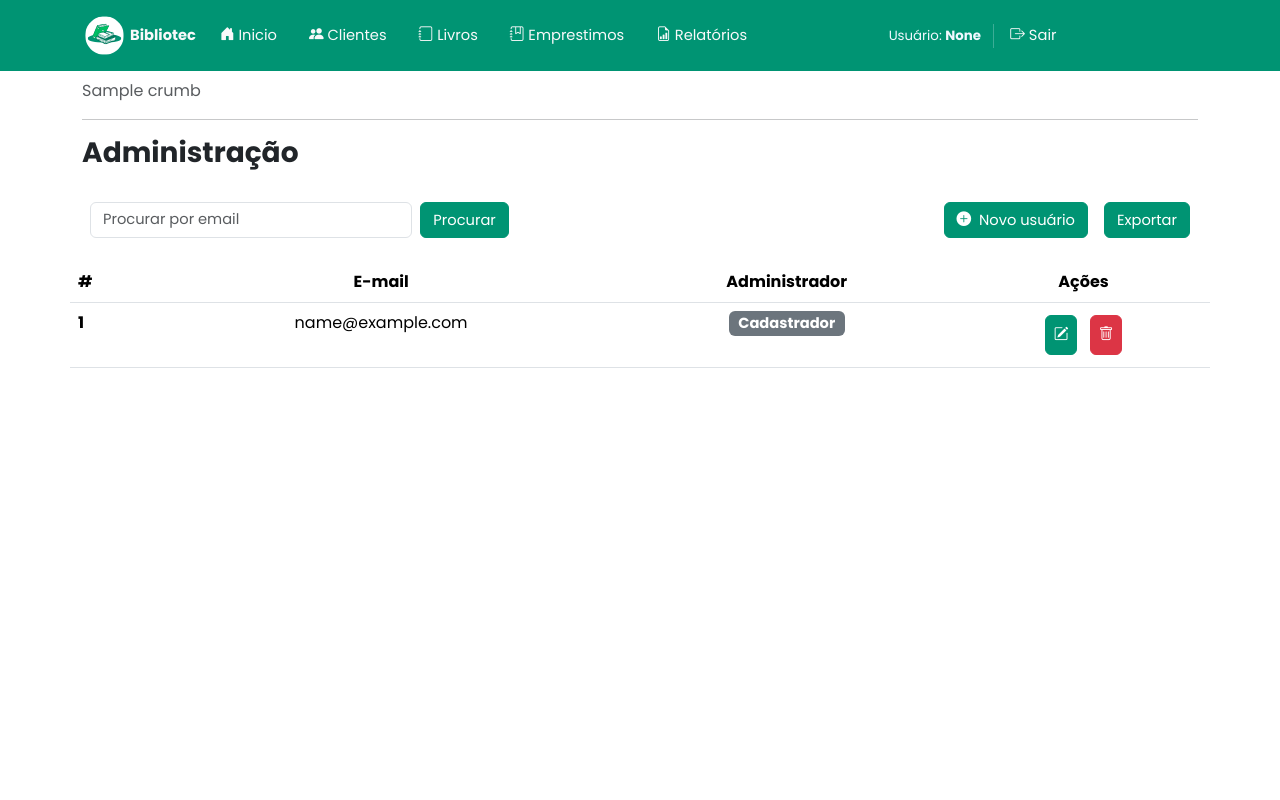
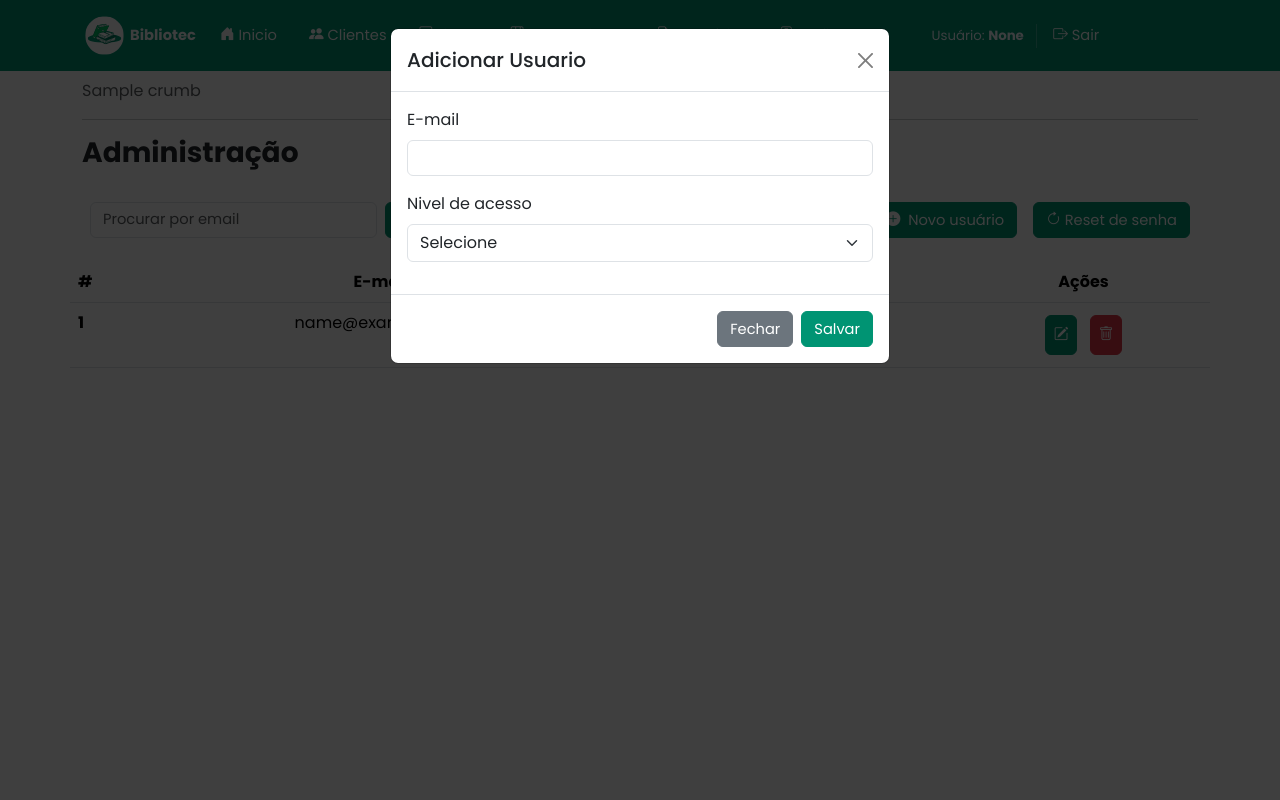
Before and after one commit to peregrinno/Bibliotec, a Flask app: template templates/admin/admin.html in a window 1280 px wide, after a click on "Novo usuário". Run offline with Flask 3, Linux system fonts and the light colour scheme; the template is opened without the code that fills it: most values are stand-ins (such as "Sample title", 1, 10 or a date in 2020); some web fonts are replaced.

```diff
--- a/app.py
+++ b/app.py
@@ -153,9 +153,37 @@ def index():
     breadcrumbs = generate_breadcrumbs([{'title': 'Inicio', 'url': url_for('index')}])
     return render_template('index.html', breadcrumbs=breadcrumbs, context=context)
 
-@app.route('/administracao', methods=['GET'])
+@app.route('/administracao', methods=['GET', 'POST'])
 @login_required
 def administracao():
+    if request.method == 'POST':
+        usuario_id = request.form.get('id')
+        email = request.form.get('email')
+        nivel_de_acesso = request.form.get('nivel_de_acesso')
+
+        if not email or not nivel_de_acesso:
+            flash('Todos os campos são obrigatórios!', 'danger')
+            return redirect(url_for('administracao'))
+
+        if usuario_id:
+            usuario = Usuario.query.get(usuario_id)
+            if usuario:
+                usuario.email = email
+                usuario.e_administrador = True if nivel_de_acesso == '1' else False
+                db.session.commit()
+                flash('Usuário atualizado com sucesso!', 'success')
+                return redirect(url_for('administracao'))
+        else:
+            novo_usuario = Usuario(
+                email=email,
+                e_administrador=True if nivel_de_acesso == '1' else False,
+                password='bibliotec'
+            )
+            db.session.add(novo_usuario)
+            db.session.commit()
+            flash('Usuário adicionado com sucesso, senha padrão bibliotec adcionada, usuario deve resetar senha para usar o sistema!', 'success')
+            return redirect(url_for('administracao'))
+
 
     search_query = request.args.get('search')
     if search_query:
@@ -177,6 +205,65 @@ def administracao():
 
     return render_template('admin/admin.html', breadcrumbs=breadcrumbs, context=context)
 
+@app.route('/excluir_usuario', methods=['POST'])
+@login_required
+def excluir_usuario():
+    usuario_id = request.form.get('id')
+
+    usuario = Usuario.query.get(usuario_id)
+    if usuario:
+        user_email = request.cookies.get('user_email')
+        if user_email == usuario.email:
+            flash('Usuário não pode apagar a propria conta!', 'danger')
+        else:
+            db.session.delete(usuario)
+            db.session.commit()
+            flash('Usuário excluído com sucesso!', 'success')
+    else:
+        flash('Usuário não encontrado!', 'danger')
+
+    return redirect(url_for('administracao'))
+
+@app.route('/resetSenhaAdmin', methods=['GET','POST'])
+@login_required
+def resetSenhaAdmin():
+    if request.method == 'POST':
+        user_id = request.form.get('email')
+        nova_senha = request.form.get('nova_senha')
+
+        user_id_logged = request.cookies.get('user_id')
+
+        usuario = Usuario.query.filter_by(id=user_id).first() #Procura um usuario com o ID
+        if usuario: #Se existir, realiza reset
+            usuario.reset_password(nova_senha) # Chama metodo de reset e senha
+            db.session.commit() #Confirma transação
+
+            if usuario.id == int(user_id_logged): #Se o usuario for igual ao que esta logado, realiza logout para acessar com novas credenciais
+                flash('Senha atualizada com sucesso! Acesse com as novas credenciais.', 'success')
+                return redirect(url_for('logout'))
+            else:
+                #Senão. retorna para a pagina de reset de senha
+                flash('Senha atualizada com sucesso!', 'success')
+                return redirect(url_for('resetSenhaAdmin'))
+
+        else:
+            flash('Usuário não encontrado', 'danger')
+            return redirect(url_for('resetSenhaAdmin'))
+
+    usuarios = Usuario.query.all()
+
+    context = {
+        'usuarios': usuarios,
+    }
+
+    breadcrumbs = generate_breadcrumbs([
+        {'title': 'Inicio', 'url': url_for('index')},
+        {'title': 'Administração', 'url': url_for('administracao')},
+        {'title': 'Redefinição de senha', 'url': url_for('resetSenhaAdmin')}
+    ])
+
+
+    return render_template('admin/resetSenha.html', context=context, breadcrumbs=breadcrumbs)
 
 # Rotas de cliente
 @app.route('/clientes', methods=['GET', 'POST'])
@@ -221,14 +308,10 @@ def clientes():
         {'title': 'Inicio', 'url': url_for('index')},
         {'title': 'Clientes', 'url': url_for('clientes')},
     ])
-    usuario = Usuario.query.filter_by(id=request.cookies.get('user_id')).first()
-
-    e_admin = usuario.e_administrador
 
     context = {
         'clientes': clientes,
         'search_query': search_query if search_query else '',
-        'e_admin': e_admin,
     }
 
     return render_template('clientes/clientes.html', context=context, breadcrumbs=breadcrumbs)
@@ -247,6 +330,7 @@ def excluir_cliente():
 
     return redirect(url_for('clientes'))
 
+# Rotas de livros
 @app.route('/livros', methods=['GET', 'POST'])
 @login_required
 def livros():
@@ -339,6 +423,7 @@ def adicionar_genero():
     flash('Gênero adicionado com sucesso!', 'success')
     return redirect(url_for('livros'))
 
+# Rotas de emprestimos
 @app.route('/emprestimos', methods=['GET', 'POST'])
 @login_required
 def emprestimos():
@@ -445,6 +530,7 @@ def devolucao():
 
     return redirect(url_for('emprestimos'))
 
+# Rotas de dashboard
 @app.route('/emprestimos_mensal', methods=['GET'])
 @login_required
 def emprestimos_mensal():
@@ -469,6 +555,34 @@ def generos_emprestados():
     result = {nome: count for nome, count in generos}
     return jsonify(result)
 
+@app.route('/perfilUsuario', methods=['GET', 'POST'])
+@login_required
+def perfilUsuario():
+    user_email = request.cookies.get('user_email')
+    usuario = Usuario.query.filter_by(email=user_email).first()
+
+    if request.method == 'POST':
+        nova_senha = request.form.get('nova_senha')
+
+        # Realiza reset
+        usuario.reset_password(nova_senha) # Chama metodo de reset e senha
+        db.session.commit() #Confirma transação
+
+        flash('Senha atualizada com sucesso! Acesse com as novas credenciais.', 'success')
+        return redirect(url_for('logout'))
+
+    context = {
+        'usuario': usuario,
+    }
+
+    breadcrumbs = generate_breadcrumbs([
+        {'title': 'Inicio', 'url': url_for('index')},
+        {'title': 'Perfil', 'url': url_for('perfilUsuario')}
+    ])
+
+
+    return render_template('usuario/perfilUsuario.html', context=context, breadcrumbs=breadcrumbs)
+
 
 if __name__ == '__main__':
     #run_migrations()
--- a/models.py
+++ b/models.py
@@ -20,6 +20,9 @@ class Usuario(db.Model):
         self.email = email
         self.set_password(password)
         self.e_administrador = e_administrador
+
+    def reset_password(self, new_password):
+        self.set_password(new_password)
 
     def set_password(self, password):
         self.password = generate_password_hash(password)
--- a/templates/admin/admin.html
+++ b/templates/admin/admin.html
@@ -20,15 +20,15 @@ Administração
             </form>
         </div>
         <div class="p-2">
-            <button class="btn btn-primary" data-bs-toggle="modal" data-bs-target="#ModalNovoLivro">
+            <button class="btn btn-primary" data-bs-toggle="modal" data-bs-target="#ModalNovoUsuario">
                 <i class="bi bi-plus-circle-fill"></i>&nbsp;
                 Novo usuário
             </button>
         </div>
         <div class="p-2">
-            <button class="btn btn-primary">
-                Exportar
-            </button>
+            <a class="btn btn-primary" href="{{ url_for('resetSenhaAdmin') }}"><i class="bi bi-arrow-clockwise"></i>
+                Reset de senha
+            </a>
         </div>
     </div>
     <div class="row">
@@ -57,7 +57,7 @@ Administração
                     <td class="text-center">
                         <button type="button" class="btn btn-primary p-2 m-1" data-bs-toggle="modal"
                             data-bs-target="#ModalNovoUsuario" data-id="{{ u.id }}"
-                            data-isbn="{{ u.email }}" data-titulo="{{ u.e_adminitrador|string }}">
+                            data-email="{{ u.email }}" data-acesso="{% if u.e_administrador == True %}1{% else %}0{% endif %}">
                             <i class="bi bi-pencil-square"></i>
                         </button>
                         <button type="button" class="btn btn-danger p-2 m-1" data-bs-toggle="modal"
@@ -76,6 +76,50 @@ Administração
         </table>
     </div>
 </div>
+
+{% include 'admin/formsAdmin/forms.html' %}
+
 {% block script %}
+<script>
+    document.addEventListener('DOMContentLoaded', function () {
+        var modalNovoUsuario = document.getElementById('ModalNovoUsuario');
+        modalNovoUsuario.addEventListener('show.bs.modal', function (event) {
+            var button = event.relatedTarget;
+            var usuarioId = button.getAttribute('data-id');
+            var email = button.getAttribute('data-email');
+            var nivel_acesso = button.getAttribute('data-acesso');
+
+            var modalTitle = modalNovoUsuario.querySelector('.modal-title');
+            var form = modalNovoUsuario.querySelector('form');
+            var inputId = form.querySelector('#usuario_id');
+            var inputEmail = form.querySelector('#email');
+            var inputAcesso = form.querySelector('#nivel_de_acesso');
+
+            if (usuarioId) {
+                modalTitle.textContent = 'Editar Usuario';
+                form.action = '{{ url_for("administracao") }}';
+                inputId.value =  usuarioId;
+                inputEmail.value = email;
+                inputAcesso.value = nivel_acesso;
+            } else {
+                modalTitle.textContent = 'Adicionar Usuario';
+                form.action = '{{ url_for("administracao") }}';
+                inputId.value = '';
+                inputEmail.value = '';
+                inputAcesso.value = '';
+            }
+        });
+
+        var modalDeleteUsuario = document.getElementById('ModalDeleteUsuario');
+        modalDeleteUsuario.addEventListener('show.bs.modal', function (event) {
+            var button = event.relatedTarget;
+            var usuarioId = button.getAttribute('data-id');
+
+            var formDelete = modalDeleteUsuario.querySelector('form');
+            var inputId = formDelete.querySelector('#delete_usuario_id');
+            inputId.value = usuarioId;
+        });
+    });
+</script>
 {% endblock script %}
 {% endblock content %}
--- /dev/null
+++ b/templates/admin/formsAdmin/forms.html
@@ -0,0 +1,53 @@
+<div class="modal fade" id="ModalNovoUsuario" tabindex="-1" aria-labelledby="ModalNovoUsuarioLabel" aria-hidden="true">
+    <div class="modal-dialog">
+        <div class="modal-content">
+            <div class="modal-header">
+                <h5 class="modal-title" id="ModalNovoUsuarioLabel">Adicionar Usuário</h5>
+                <button type="button" class="btn-close" data-bs-dismiss="modal" aria-label="Close"></button>
+            </div>
+            <form method="post" action="{{ url_for('administracao') }}">
+                <div class="modal-body">
+                    <input type="hidden" name="id" id="usuario_id">
+                    <div class="mb-3">
+                        <label for="email" class="form-label">E-mail</label>
+                        <input type="text" class="form-control" id="email" name="email"  required>
+                    </div>
+                    <div class="mb-3">
+                        <label for="nivel_de_acesso" class="form-label">Nivel de acesso</label>
+                        <select class="form-select" id="nivel_de_acesso" name="nivel_de_acesso" required>
+                            <option value="">Selecione</option>
+                            <option value="1">Administrador</option>
+                            <option value="0">Cadastrador</option>
+                        </select>
+                    </div>
+                </div>
+                <div class="modal-footer">
+                    <button type="button" class="btn btn-secondary" data-bs-dismiss="modal">Fechar</button>
+                    <button type="submit" class="btn btn-primary">Salvar</button>
+                </div>
+            </form>
+        </div>
+    </div>
+</div>
+
+<!-- Modal confirmação de usuario-->
+<div class="modal fade" id="ModalDeleteUsuario" tabindex="-1" aria-labelledby="deleteModalLabel" aria-hidden="true">
+    <div class="modal-dialog">
+        <div class="modal-content">
+            <div class="modal-header">
+                <h5 class="modal-title" id="deleteModalLabel">Confirmar Exclusão</h5>
+                <button type="button" class="btn-close" data-bs-dismiss="modal" aria-label="Close"></button>
+            </div>
+            <div class="modal-body">
+                Tem certeza que deseja excluir este usuário?
+            </div>
+            <div class="modal-footer">
+                <form id="formDeleteUsuario" method="post" action="{{ url_for('excluir_usuario') }}">
+                    <input type="hidden" id="delete_usuario_id" name="id">
+                    <button type="button" class="btn btn-secondary" data-bs-dismiss="modal">Cancelar</button>
+                    <button type="submit" class="btn btn-danger">Excluir</button>
+                </form>
+            </div>
+        </div>
+    </div>
+</div>
--- a/templates/menu.html
+++ b/templates/menu.html
@@ -27,7 +27,11 @@
         </li>
         {% if request.cookies.get('valid') == 'True' %}
         <li class="nav-item">
-          <a class="nav-link {% if 'admin' in request.path %} active {% endif %} text-light" href="{{url_for('administracao')}}"><i class="bi bi-diagram-2-fill"></i> Admin</a>
+          <a class="nav-link {% if 'administracao' in request.path %} active {% endif %} text-light" href="{{url_for('administracao')}}"><i class="bi bi-diagram-2-fill"></i> Admin</a>
+        </li>
+        {% else %}
+        <li class="nav-item">
+          <a class="nav-link {% if 'perfilUsuario' in request.path %} active {% endif %} text-light" href="{{url_for('perfilUsuario')}}"><i class="bi bi-person-badge"></i> Perfil</a>
         </li>
         {% endif %}
       </ul>
```
Also changed, not shown: templates/admin/formsAdmin/resetSenhaForm.html (added, +21 -0 lines), templates/admin/resetSenha.html (added, +24 -0 lines), templates/components/js-senha.html (added, +61 -0 lines), templates/usuario/perfilUsuario.html (added, +32 -0 lines).
